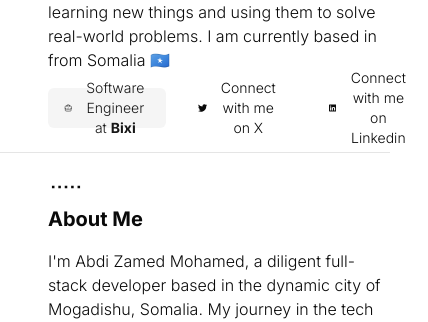
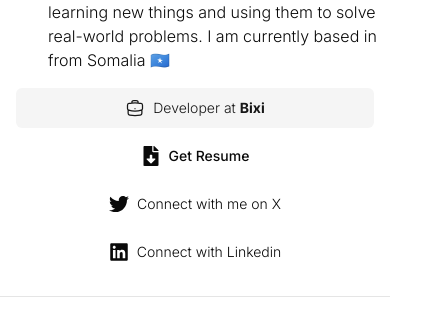
Before and after one commit to aaqyaar/abdizamed, a Next.js app: page / in a window 390 px wide. Shown: the part 712-1034 px from the top of the page, 428 px wide, since content can reach past the window. Built offline with nearby package versions, Linux system fonts and the light colour scheme.

Commit message:
Fixed:Links ( making responsive the buttons when screen is changed )

```diff
--- a/views/home/links.tsx
+++ b/views/home/links.tsx
@@ -2,23 +2,31 @@ import { Button } from "@/components/ui/button";
 import { BriefcaseIcon } from "@heroicons/react/24/outline";
 import Link from "next/link";
 import React from "react";
-import { FaLinkedin, FaTwitter } from "react-icons/fa";
+import { FaFileDownload, FaLinkedin, FaTwitter } from "react-icons/fa";
 
 export function Links() {
   return (
-    <div className="ml-12 mt-4 flex gap-4 items-center">
+    <div className="mx-4 md:mx-12 mt-4 grid grid-cols-1  gap-2 md:grid-cols-4">
       <Button
-        className="inline-flex items-center gap-2 cursor-default"
+        className="inline-flex items-center gap-2 cursor-default w-full"
         variant={"secondary"}
       >
         <BriefcaseIcon className="h-5 w-5" />{" "}
         <span className="font-light">
-          Software Engineer at <span className="font-bold">Bixi</span>
+          Developer at <span className="font-bold">Bixi</span>
         </span>
       </Button>
 
+      <Button className="inline-flex items-center gap-2" variant={"ghost"}>
+        <FaFileDownload className="h-5 w-5" />
+        Get Resume
+      </Button>
+
       <Link href={"https://twitter.com/abdizamedmo"} target="_blank">
-        <Button className="inline-flex items-center gap-2" variant={"ghost"}>
+        <Button
+          className="inline-flex items-center w-full gap-2"
+          variant={"ghost"}
+        >
           <FaTwitter className="h-5 w-5 " />{" "}
           <span className="font-light">Connect with me on X</span>
         </Button>
@@ -28,9 +36,12 @@ export function Links() {
         href={"https://www.linkedin.com/in/abdi-zamed-mohamed-79a647225/"}
         target="_blank"
       >
-        <Button className="inline-flex items-center gap-2" variant={"ghost"}>
+        <Button
+          className="inline-flex items-center w-full gap-2"
+          variant={"ghost"}
+        >
           <FaLinkedin className="h-5 w-5 " />{" "}
-          <span className="font-light">Connect with me on Linkedin</span>
+          <span className="font-light">Connect with Linkedin</span>
         </Button>
       </Link>
     </div>
```
